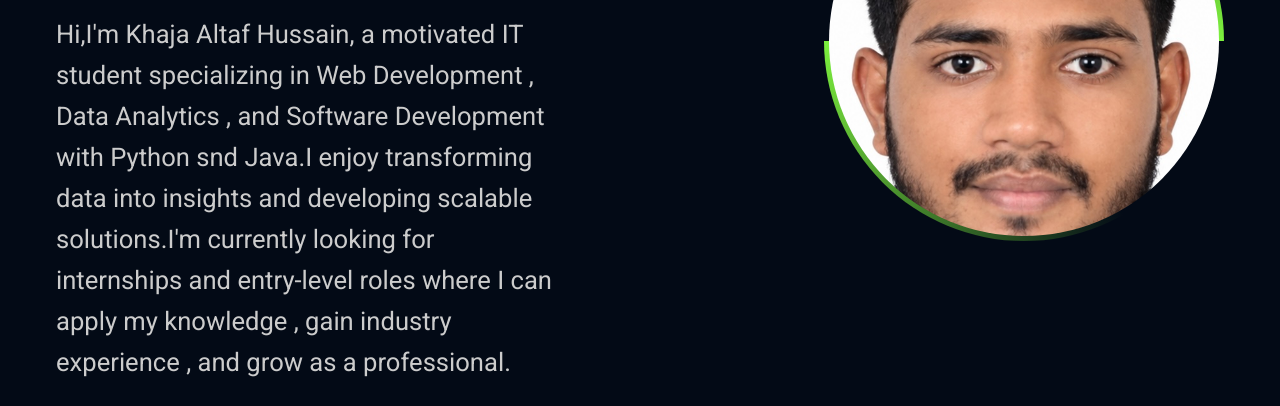
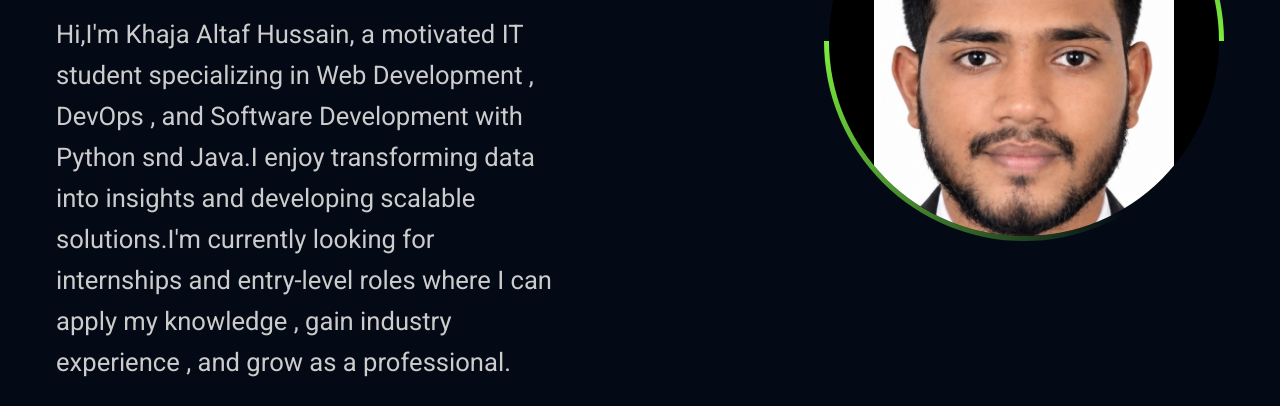
Before and after one commit to Khaja-Altaf-Hussain/PORTFOLIO, a plain HTML site: page index.html in a window 1280 px wide. Shown: the part 569-975 px from the top of the page. Drawn offline with nearby package versions, Linux system fonts and the light colour scheme.

Commit message:
Fix photo scaling and styling

```diff
--- a/index.html
+++ b/index.html
@@ -46,7 +46,7 @@
                     <span>ALTAF HUSSAIN</span>
                 </h2>
                 <h3>I'm<span id="typingSpan"></span></h3>
-                <p> Hi,I'm Khaja Altaf Hussain, a motivated IT student specializing in Web Development , Data Analytics , and Software Development with Python snd Java.I enjoy transforming data into insights and developing scalable solutions.I'm currently looking for internships and entry-level roles where I can apply my knowledge , gain industry experience , and grow as a professional.</p>
+                <p> Hi,I'm Khaja Altaf Hussain, a motivated IT student specializing in Web Development , DevOps , and Software Development with Python snd Java.I enjoy transforming data into insights and developing scalable solutions.I'm currently looking for internships and entry-level roles where I can apply my knowledge , gain industry experience , and grow as a professional.</p>
                 <div class="bottom">
 
                     <button class="btn" type="button" ><a href="./assets/resume.pdf" download class="" id="download">Download Resume</a></button>
--- a/scripts/script.js
+++ b/scripts/script.js
@@ -5,7 +5,7 @@ if (toggle) {
     })
 }
 
-const words = ["Web Developer", "Data Analyst", "Java Developer", "Python Developer"]
+const words = ["Web Developer", "Integeration Developer", "Java Developer", "Python Developer"]
 const typingText = document.getElementById("typingSpan");
 let wordIndex = 0;
 let charIndex = 0;
--- a/styles/home.css
+++ b/styles/home.css
@@ -44,8 +44,9 @@
     width: 260px;
     height:260px;
     border-radius: 50%;
-    object-fit: cover;
+    object-fit: contain;
     z-index: 2;
+    background-color: black;
 }
 .details{
     display: flex;
```
Also changed, not shown: 2 other files.
